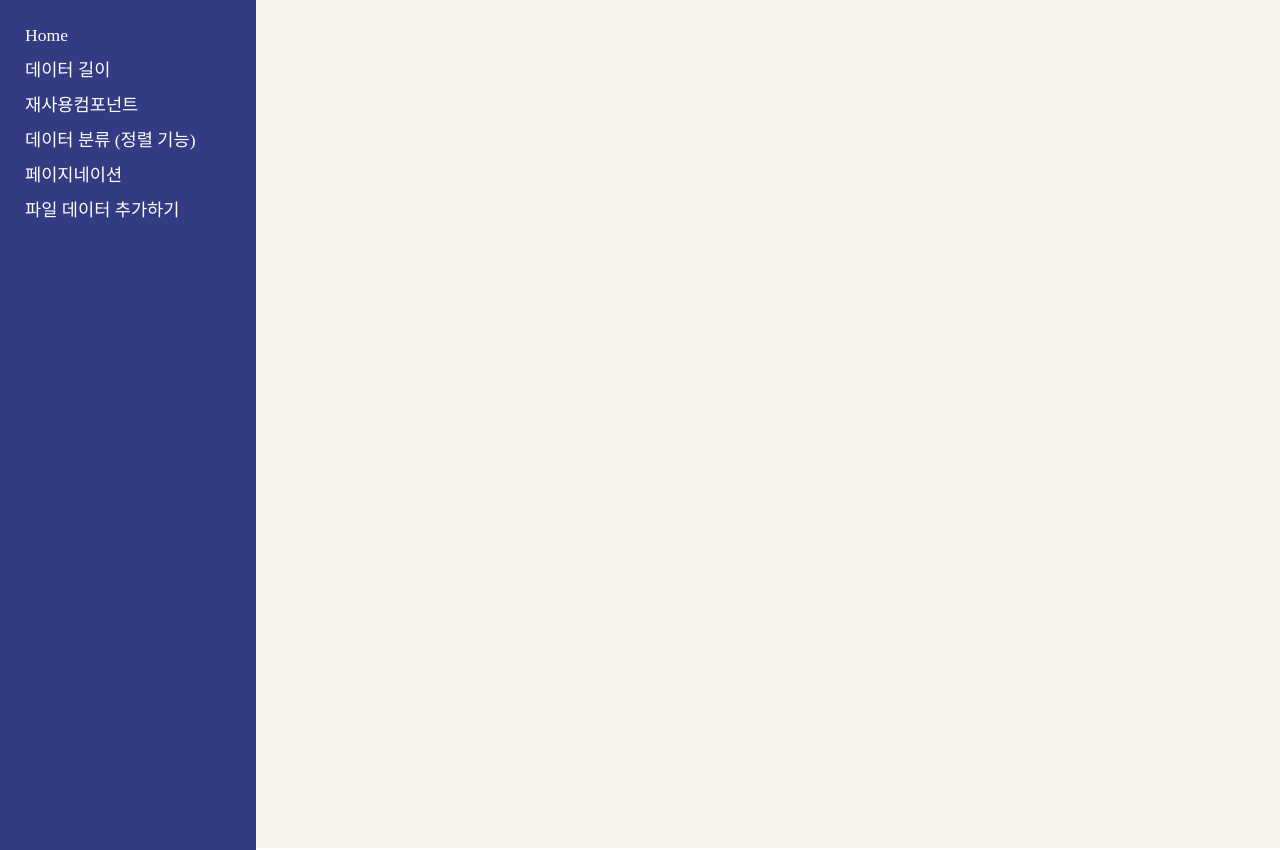
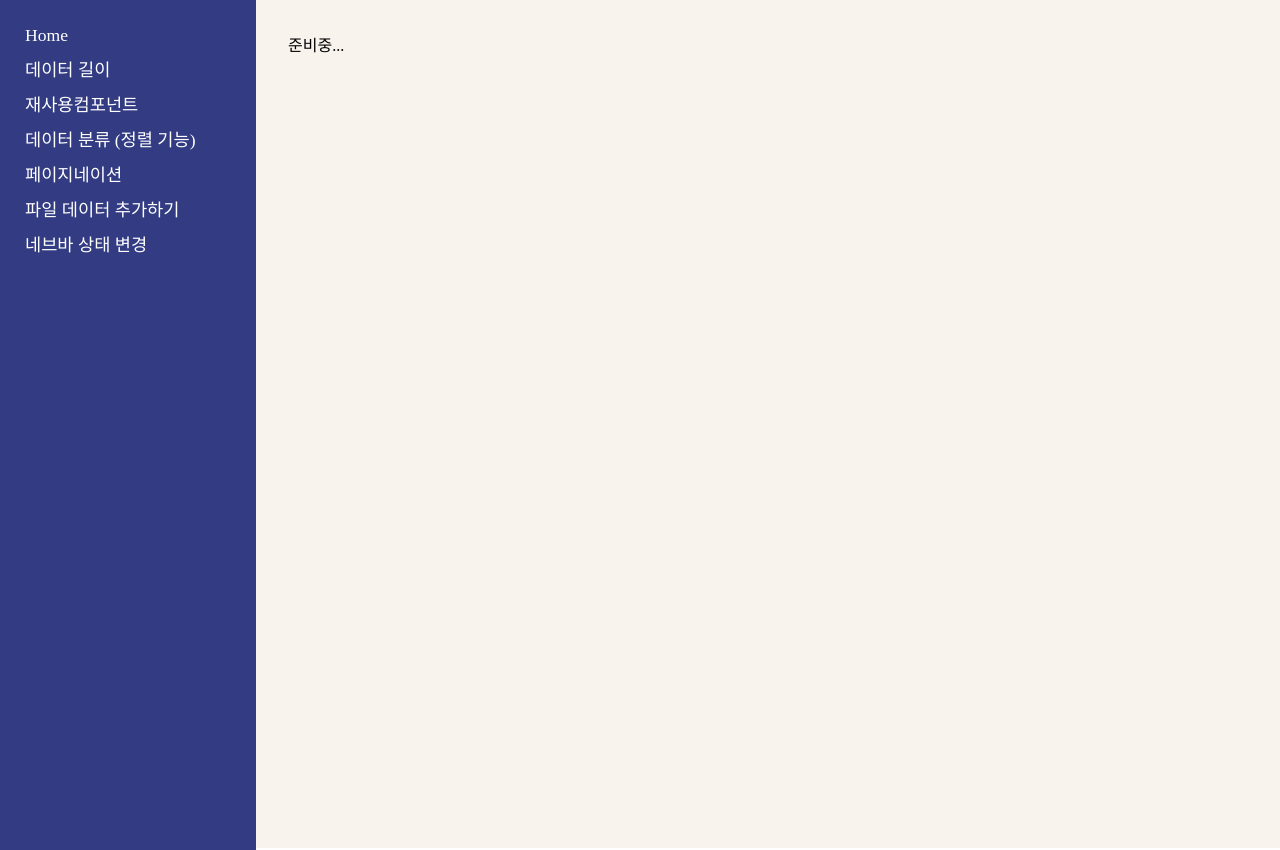
Before and after one commit to leejanghe/React_skill_Up, a React (Create React App) app in the folder myapp/: page /study6 in a window 1280 px wide. Built offline with nearby package versions, Linux system fonts and the light colour scheme.

Commit message:
navbar change start

```diff
--- a/myapp/src/App.js
+++ b/myapp/src/App.js
@@ -7,6 +7,7 @@ import Recycle from './router/Recycle';
 import Classification from './router/Classification';
 import Paginate from './router/Paginate';
 import DataPush from './router/DataPush';
+import ChangeNavColor from './router/ChangeNavColor';
 
 const Rayout = styled.div`
 display: grid;
@@ -51,6 +52,10 @@ function App() {
       <Route path="study5" element={<DataPush/>}/>
     </Routes>
 
+    <Routes>
+      <Route path="study6" element={<ChangeNavColor/>}/>
+    </Routes>
+
 
       </RayoutContents>
     </Rayout>
--- a/myapp/src/components/Navbar.js
+++ b/myapp/src/components/Navbar.js
@@ -25,6 +25,7 @@ function Navbar() {
             <Link to="/study3">데이터 분류 (정렬 기능)</Link>
             <Link to="/study4">페이지네이션</Link>
             <Link to="/study5">파일 데이터 추가하기</Link>
+            <Link to="/study6">네브바 상태 변경</Link>
         </NavWrap>
     )
 }
--- /dev/null
+++ b/myapp/src/components/changeNav/ChangeColorNav.js
@@ -0,0 +1,11 @@
+import React from 'react'
+
+function ChangeColorNav() {
+    return (
+        <div>
+            준비중...
+        </div>
+    )
+}
+
+export default ChangeColorNav
--- /dev/null
+++ b/myapp/src/router/ChangeNavColor.js
@@ -0,0 +1,10 @@
+import React from 'react'
+import ChangeColorNav from '../components/changeNav/ChangeColorNav'
+
+function ChangeNavColor() {
+    return (
+        <ChangeColorNav/>
+    )
+}
+
+export default ChangeNavColor
```
